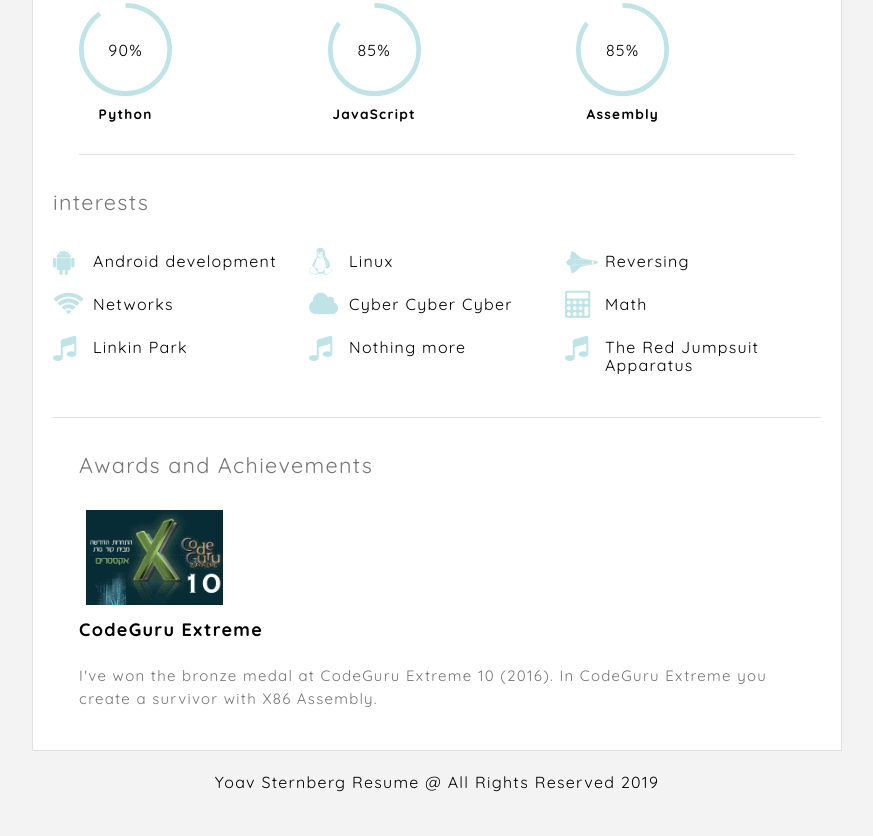
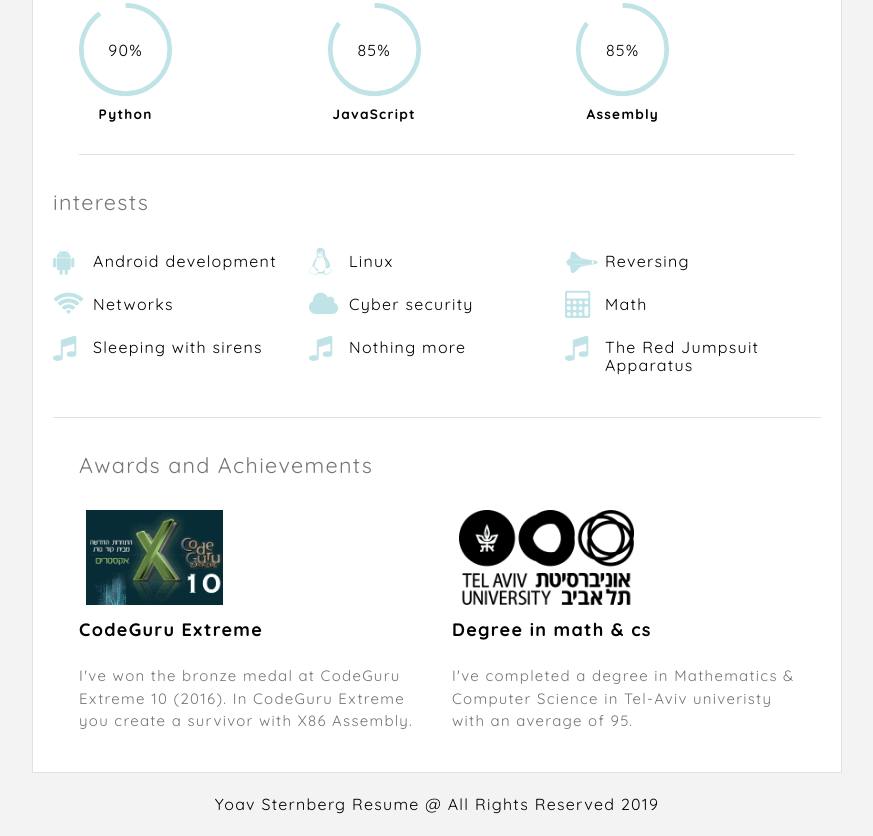
Before and after one commit to yoavst/yoavst.com, a plain HTML site: page index.html in a window 1280 px wide. Shown: the part 870-1706 px from the top of the page, without its empty margins (340-1213 px from the left). Before the commit the page ends 1683 px from the top, so only its background shows below. Drawn offline with nearby package versions, Linux system fonts and the light colour scheme; some packages are replaced by stand-ins of ours; a script that the page names is missing; files whose address does not match are found by name.

Commit message:
Update degree

```diff
--- a/index.html
+++ b/index.html
@@ -169,9 +169,8 @@
                                         <h2 class="title-lg text-upper">About Me</h2>
                                         <div class="text-box">
                                             <p><b>Hello, I’m Yoav Sternberg!</b><br>
-                                                I learn Computer science and Mathematics in Tel-Aviv University, Israel.
-                                                I have over 5 years of experience with programming and many more to
-                                                come.
+                                                I studied Mathematics and Computer Science in Tel-Aviv university.
+                                                I have over 5 years of experience with programming and security and many more to come.
                                             </p>
                                         </div>
                                     </div>
@@ -320,12 +319,11 @@
                                             <li><span class="crt-icon crt-icon-linux"></span>Linux</li>
                                             <li><span class="crt-icon crt-icon-space-shuttle"></span>Reversing</li>
                                             <li><span class="crt-icon crt-icon-wifi"></span>Networks</li>
-                                            <li><span class="crt-icon crt-icon-cloud"></span>Cyber Cyber Cyber</li>
+                                            <li><span class="crt-icon crt-icon-cloud"></span>Cyber security</li>
                                             <li><span class="crt-icon crt-icon-calculator"></span>Math</li>
-                                            <li><span class="crt-icon crt-icon-music"></span>Linkin Park</li>
+                                            <li><span class="crt-icon crt-icon-music"></span>Sleeping with sirens</li>
                                             <li><span class="crt-icon crt-icon-music"></span>Nothing more</li>
-                                            <li><span class="crt-icon crt-icon-music"></span>The Red Jumpsuit Apparatus
-                                            </li>
+                                            <li><span class="crt-icon crt-icon-music"></span>The Red Jumpsuit Apparatus</li>
                                         </ul>
                                     </div>
                                 </div>
@@ -333,7 +331,7 @@
                             <section class="section padd-box">
                                 <h2 class="title-thin text-muted">Awards and Achievements</h2>
                                 <div class="row">
-                                    <div class="col-sm-12 clear-mrg">
+                                    <div class="col-sm-6 clear-mrg">
                                         <div class="award-box">
                                             <figure class="award-img">
                                                 <img src="assets/images/uploads/awards/award-01.png" alt="">
@@ -342,6 +340,17 @@
                                             <div class="award-text text-muted clear-mrg">
                                                 <p>I've won the bronze medal at CodeGuru Extreme 10 (2016). In CodeGuru
                                                     Extreme you create a survivor with X86 Assembly.</p>
+                                            </div>
+                                        </div>
+                                    </div>
+                                    <div class="col-sm-6 clear-mrg">
+                                        <div class="award-box">
+                                            <figure class="award-img">
+                                                <img src="assets/images/uploads/experience/logo-tau.png" alt="">
+                                            </figure>
+                                            <h3 class="award-title">Degree in math &amp; cs</h3>
+                                            <div class="award-text text-muted clear-mrg">
+                                                <p>I've completed a degree in Mathematics &amp; Computer Science in Tel-Aviv univeristy with an average of 95.</p>
                                             </div>
                                         </div>
                                     </div>
```
Also changed, not shown: experience.html (+11 -0 lines), assets/images/uploads/awards/award-02.png (deleted), assets/images/uploads/experience/logo-tau.png (added).
